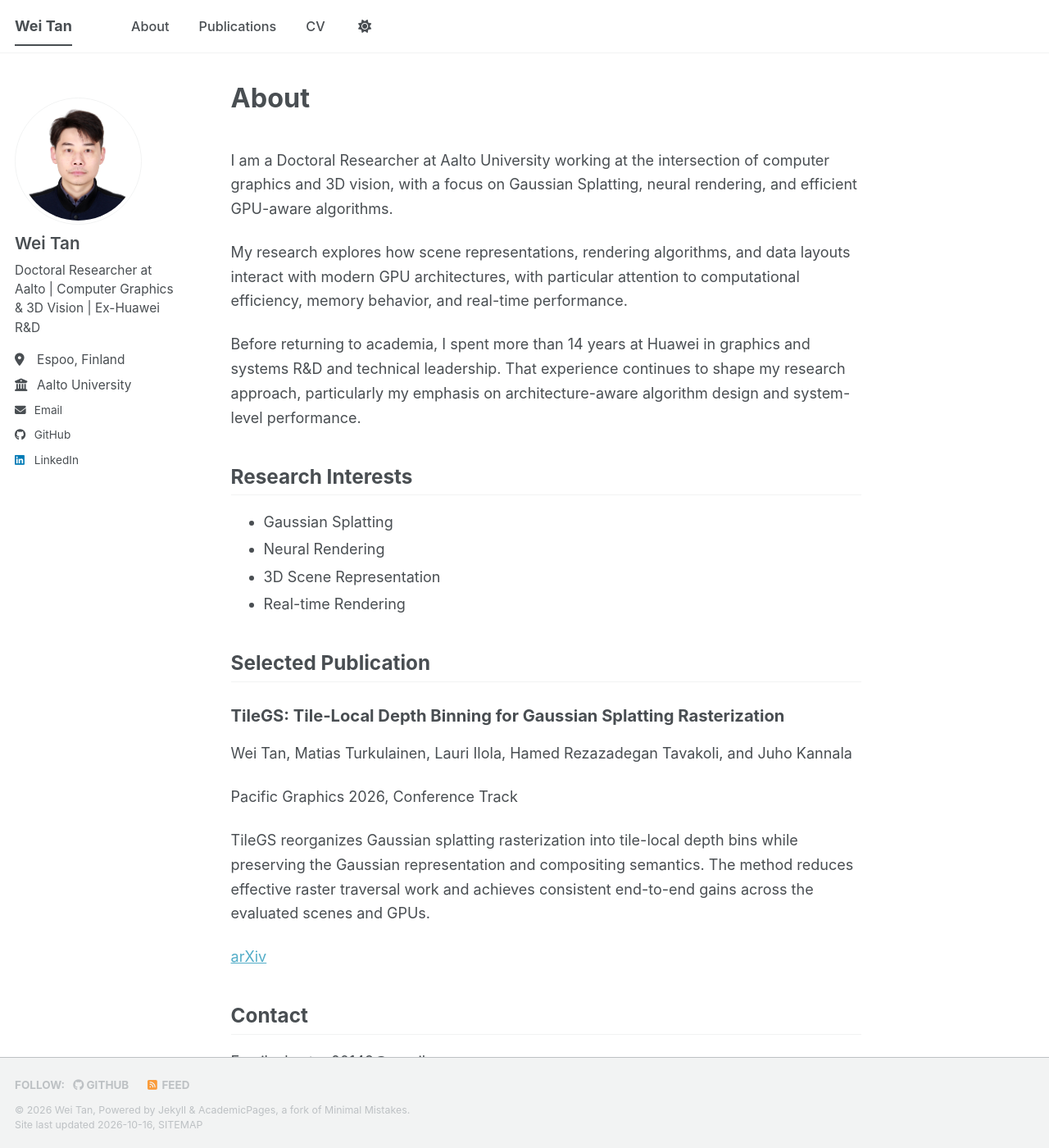
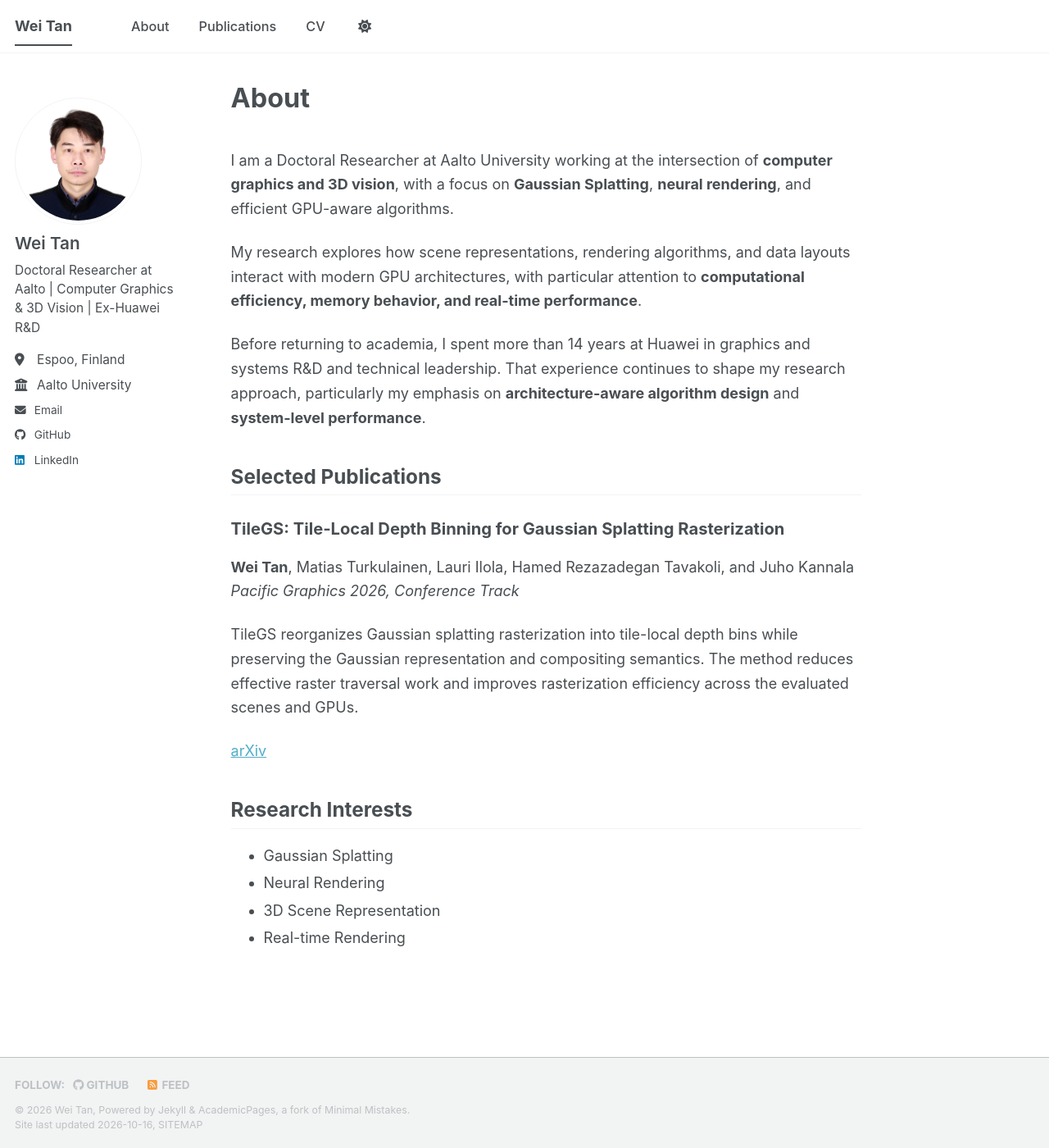
Before and after one commit to alex-tan-60149/alex-tan-60149.github.io, a Jekyll site: the page built from _pages/about.md, in a window 1280 px wide and 1400 px high. Shown: the whole window at 82% size. Built offline with Jekyll 4.4.1, drawn with Linux system fonts in a browser that asks for light colours; a style sheet for code colours, icons or effects is not loaded; part of the change alters nothing that is shown.

Commit message:
Enhance formatting and update research details in about.md

```diff
--- a/_pages/about.md
+++ b/_pages/about.md
@@ -7,11 +7,22 @@ redirect_from:
   - /about.html
 ---
 
-I am a Doctoral Researcher at Aalto University working at the intersection of computer graphics and 3D vision, with a focus on Gaussian Splatting, neural rendering, and efficient GPU-aware algorithms.
+I am a Doctoral Researcher at Aalto University working at the intersection of **computer graphics and 3D vision**, with a focus on **Gaussian Splatting**, **neural rendering**, and efficient GPU-aware algorithms.
 
-My research explores how scene representations, rendering algorithms, and data layouts interact with modern GPU architectures, with particular attention to computational efficiency, memory behavior, and real-time performance.
+My research explores how scene representations, rendering algorithms, and data layouts interact with modern GPU architectures, with particular attention to **computational efficiency, memory behavior, and real-time performance**.
 
-Before returning to academia, I spent more than 14 years at Huawei in graphics and systems R&D and technical leadership. That experience continues to shape my research approach, particularly my emphasis on architecture-aware algorithm design and system-level performance.
+Before returning to academia, I spent more than 14 years at Huawei in graphics and systems R&D and technical leadership. That experience continues to shape my research approach, particularly my emphasis on **architecture-aware algorithm design** and **system-level performance**.
+
+## Selected Publications
+
+### TileGS: Tile-Local Depth Binning for Gaussian Splatting Rasterization
+
+**Wei Tan**, Matias Turkulainen, Lauri Ilola, Hamed Rezazadegan Tavakoli, and Juho Kannala
+*Pacific Graphics 2026, Conference Track*
+
+TileGS reorganizes Gaussian splatting rasterization into tile-local depth bins while preserving the Gaussian representation and compositing semantics. The method reduces effective raster traversal work and improves rasterization efficiency across the evaluated scenes and GPUs.
+
+[arXiv](https://arxiv.org/abs/2609.03613)
 
 ## Research Interests
 
@@ -19,23 +30,3 @@ Before returning to academia, I spent more than 14 years at Huawei in graphics a
 - Neural Rendering
 - 3D Scene Representation
 - Real-time Rendering
-
-## Selected Publication
-
-### TileGS: Tile-Local Depth Binning for Gaussian Splatting Rasterization
-
-Wei Tan, Matias Turkulainen, Lauri Ilola, Hamed Rezazadegan Tavakoli, and Juho Kannala
-
-Pacific Graphics 2026, Conference Track
-
-TileGS reorganizes Gaussian splatting rasterization into tile-local depth bins while preserving the Gaussian representation and compositing semantics. The method reduces effective raster traversal work and achieves consistent end-to-end gains across the evaluated scenes and GPUs.
-
-[arXiv](https://arxiv.org/abs/2609.03613)
-
-## Contact
-
-Email: alex.tan60149@gmail.com
-
-GitHub: [alex-tan-60149](https://github.com/alex-tan-60149)
-
-LinkedIn: [Wei Tan](https://www.linkedin.com/in/wei-tan-1705a830/)
```
